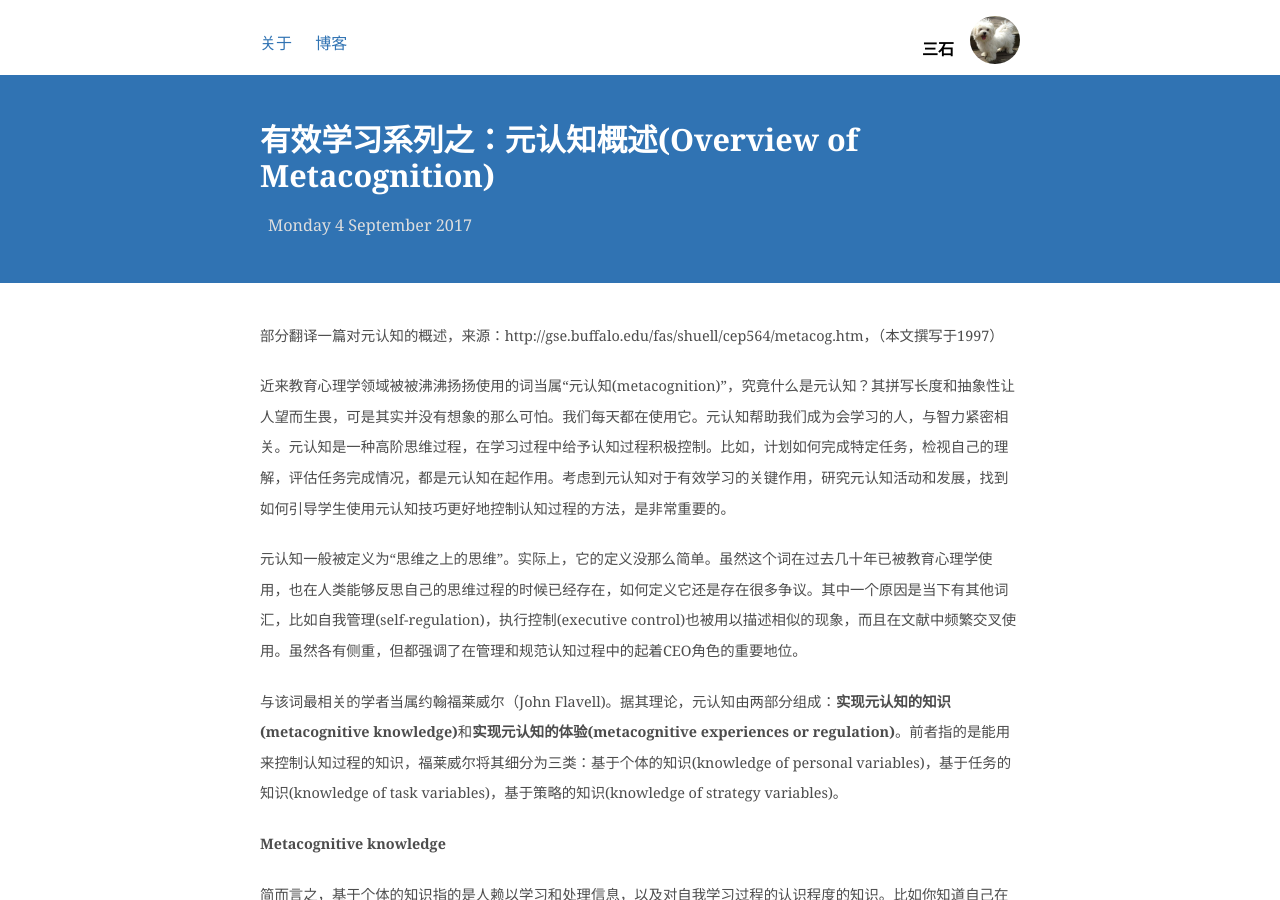
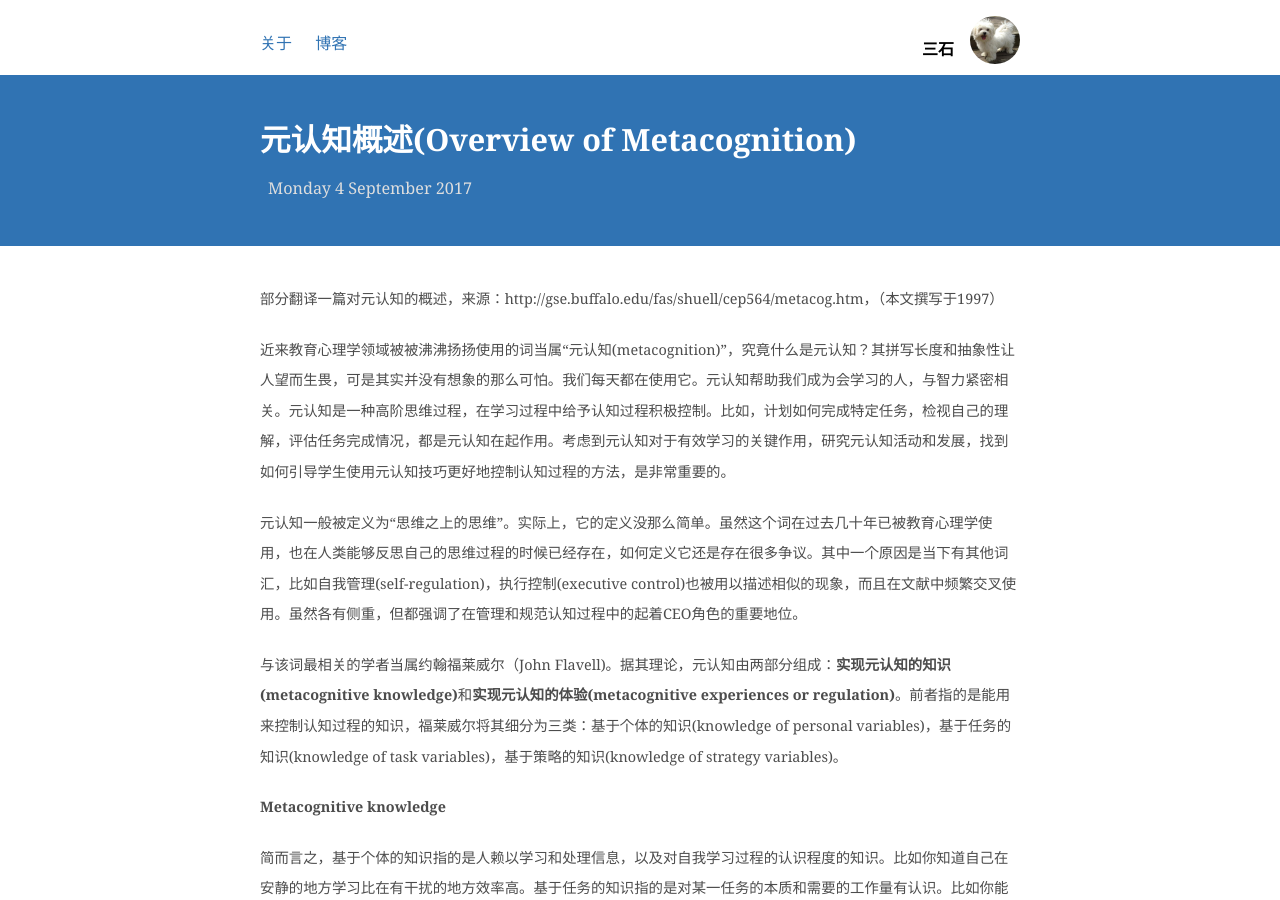
Before and after one commit to shirleysteve/1, a Jekyll site: the page built from _posts/2017-09-04-Overview of Metacognition.md, in a window 1280 px wide and 900 px high. Built offline with Jekyll 4.4.1, drawn with Linux system fonts in a browser that asks for light colours; nearby versions of some CDN libraries; comment, search, counter and statistics services are not loaded.

Commit message:
Update 2017-09-04-Overview of Metacognition.md

```diff
--- a/_posts/2017-09-04-Overview of Metacognition.md
+++ b/_posts/2017-09-04-Overview of Metacognition.md
@@ -1,7 +1,7 @@
 ---
 layout: post
 
-title: 有效学习系列之：元认知概述(Overview of Metacognition)
+title: 元认知概述(Overview of Metacognition)
 ---
 
 
```
